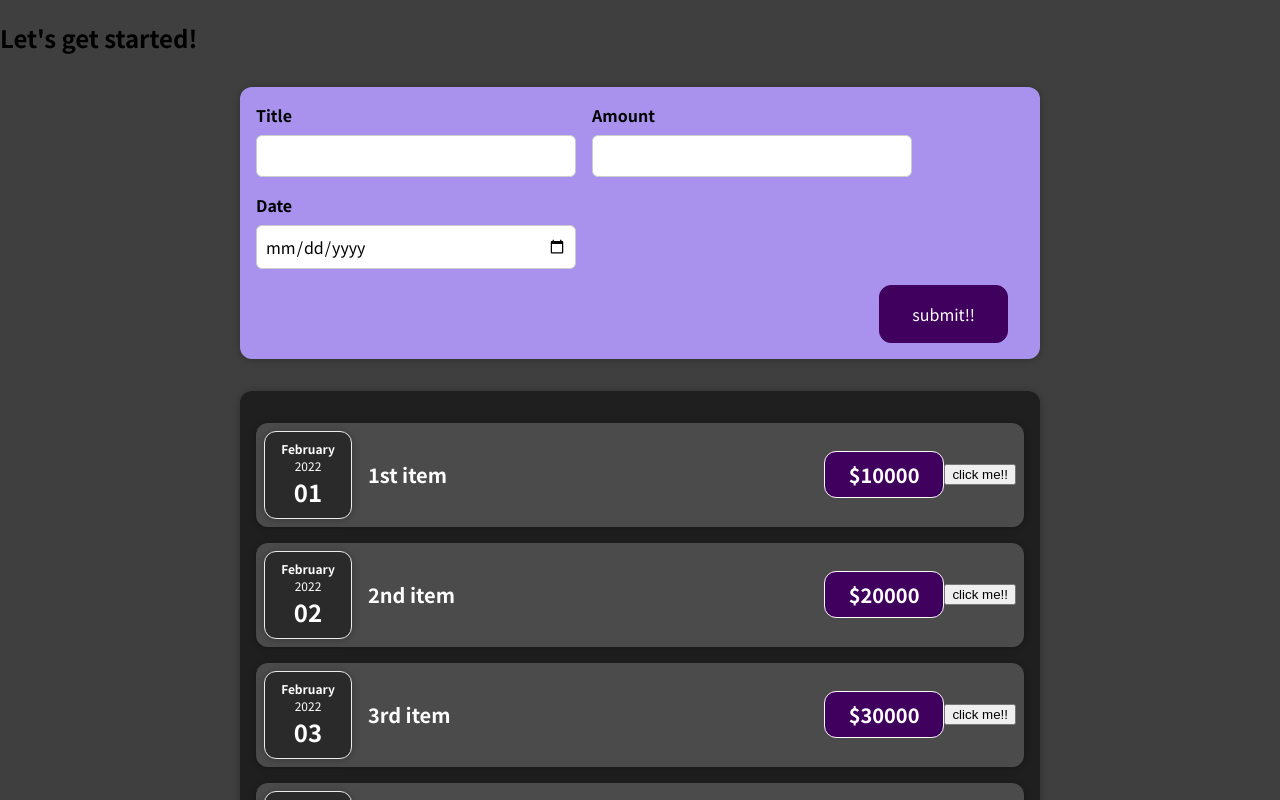
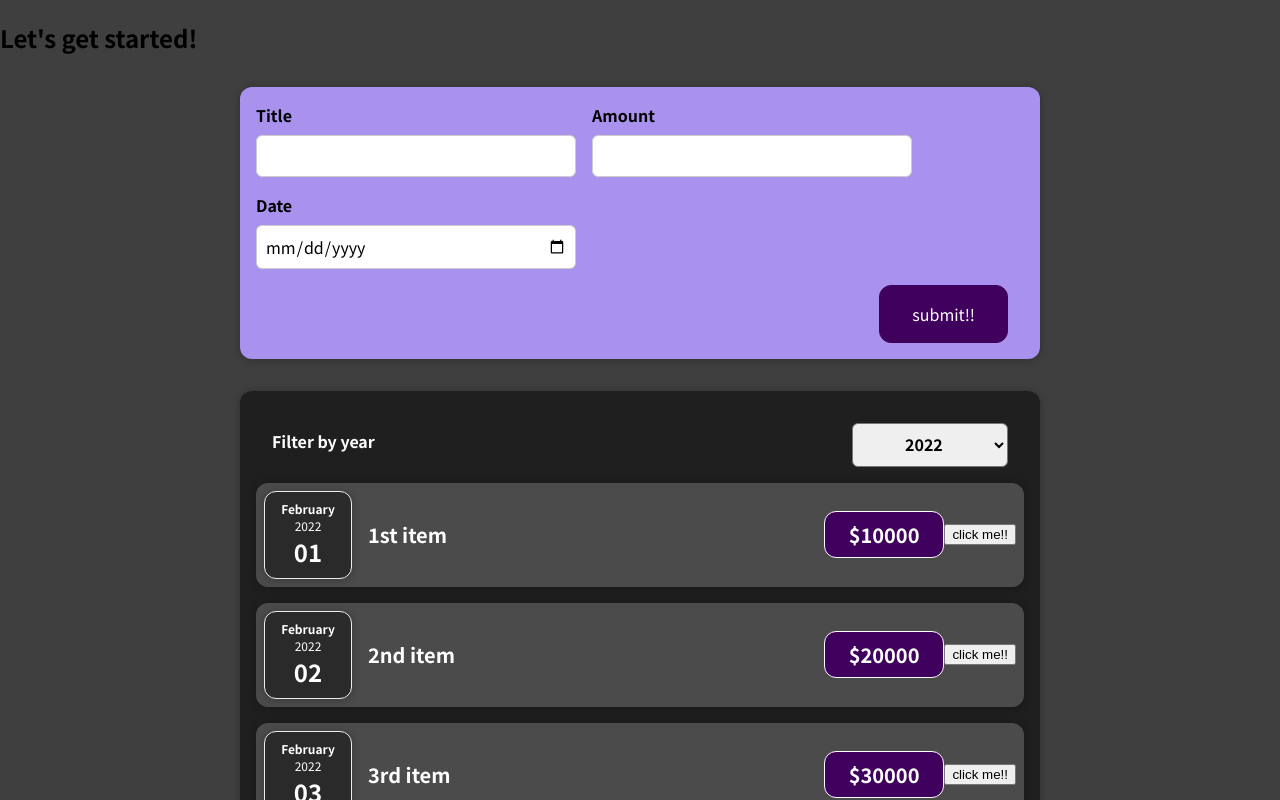
Before and after one commit to yutounun/ReactTheCompleteGuide, a React (Create React App) app: page / in a window 1280 px wide. Shown: the top 800 px of the page. Built offline with nearby package versions, Linux system fonts and the light colour scheme.

Commit message:
Implement filter function and component

```diff
--- a/src/components/Expenses/Expenses.js
+++ b/src/components/Expenses/Expenses.js
@@ -1,11 +1,26 @@
+import { useState } from "react";
 import ExpenseItem from "./ExpenseItem";
 import Card from "../UI/Card";
+import ExpensesFilter from "../ExpensesFilter/ExpensesFilter";
 import "./Expenses.css";
 
 const Expenses = (props) => {
   const expenses = props.expenses;
+  const [selectedFilterYear, setSelectedFilterYear] = useState("");
+
+  const selectFilterYear = (selectedYear) => {
+    setSelectedFilterYear(selectedYear);
+  };
+
   return (
     <Card className="expenses">
+      <div>
+        <ExpensesFilter
+          selected={selectedFilterYear}
+          onSelectFilterYear={selectFilterYear}
+        />
+        {selectedFilterYear}
+      </div>
       <ExpenseItem
         title={expenses[0].title}
         price={expenses[0].price}
--- /dev/null
+++ b/src/components/ExpensesFilter/ExpensesFilter.css
@@ -0,0 +1,24 @@
+.expenses-filter {
+  color: white;
+  padding: 0 1rem;
+}
+
+.expenses-filter__control {
+  display: flex;
+  width: 100%;
+  align-items: center;
+  justify-content: space-between;
+  margin: 1rem 0;
+}
+
+.expenses-filter label {
+  font-weight: bold;
+  margin-bottom: 0.5rem;
+}
+
+.expenses-filter select {
+  font: inherit;
+  padding: 0.5rem 3rem;
+  font-weight: bold;
+  border-radius: 6px;
+}
--- /dev/null
+++ b/src/components/ExpensesFilter/ExpensesFilter.js
@@ -0,0 +1,23 @@
+import "./ExpensesFilter.css";
+
+const ExpensesFilter = (props) => {
+  const yearChangeHandler = (event) => {
+    props.onSelectFilterYear(event.target.value);
+  };
+
+  return (
+    <div className="expenses-filter">
+      <div className="expenses-filter__control">
+        <label>Filter by year</label>
+        <select value={props.selected} onChange={yearChangeHandler}>
+          <option value="2022">2022</option>
+          <option value="2021">2021</option>
+          <option value="2020">2020</option>
+          <option value="2019">2019</option>
+        </select>
+      </div>
+    </div>
+  );
+};
+
+export default ExpensesFilter;
```
